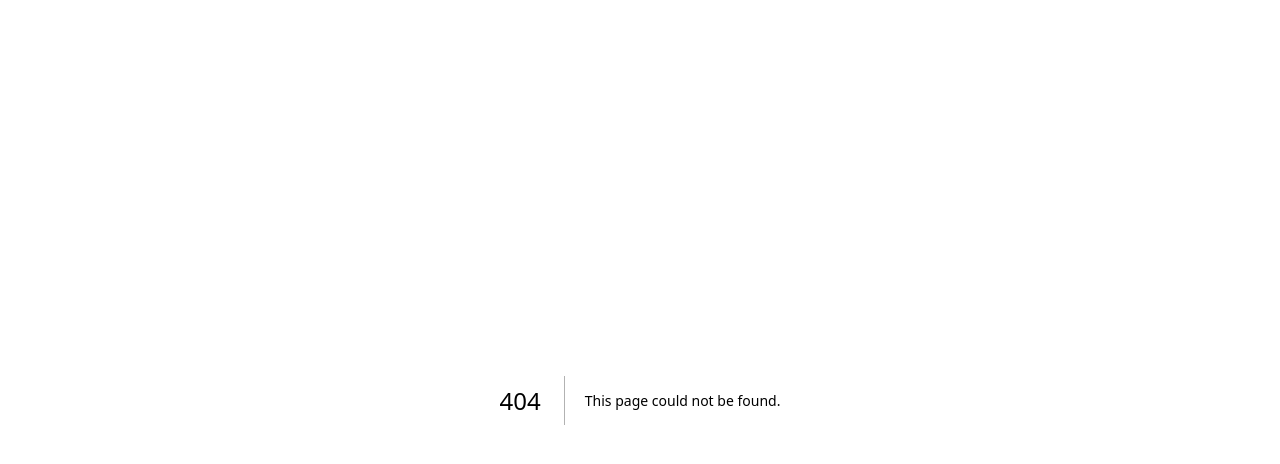
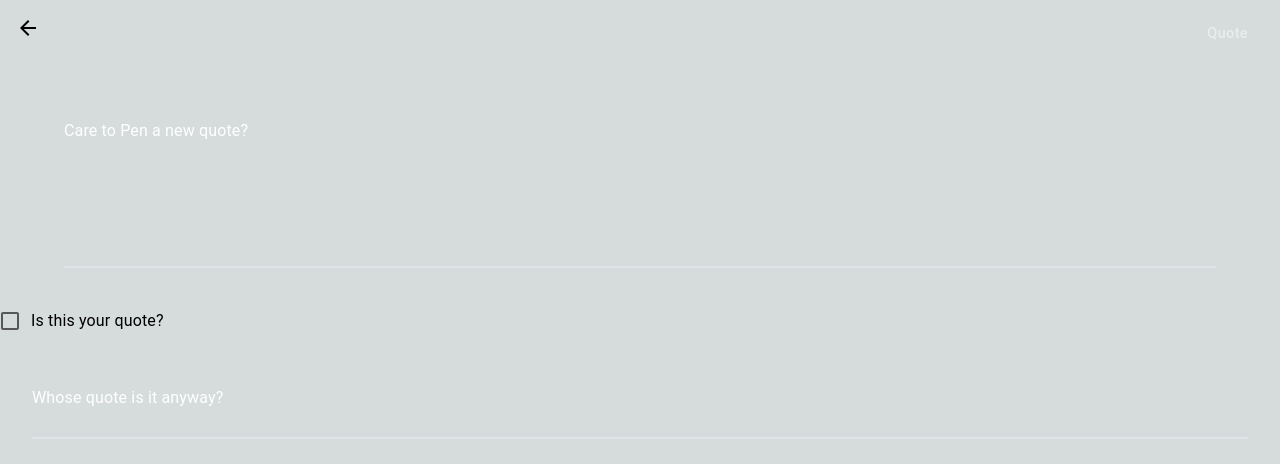
Before and after one commit to brewswain/quoted-code-challenge, a Next.js app: page /quote/new in a window 1280 px wide. Before the commit this address had no page. Shown: the top 464 px of the page. Built offline with nearby package versions, Linux system fonts and the light colour scheme; no server answers; the database is empty; sample sign-in values are in the browser's storage.

Commit message:
Edited routing of new quote page to line up with editing route

```diff
--- a/app/firebase/firestore/quotes/addQuote.ts
+++ b/app/firebase/firestore/quotes/addQuote.ts
@@ -5,7 +5,7 @@ import { v4 as uuid } from "uuid";
 
 import { firestoreDb } from "../..";
 import { Quote } from "./getQuotes";
-import { QuotePayload } from "@/app/new/quote/page";
+import { QuotePayload } from "@/app/quote/new/page";
 
 // The goal here is that we add quote data to TWO separate collections; One would be a `quotes` collection that has every quote's UID listed
 // so that we can populate our entire feed by simply referencing the quotes collection and searching for each quote by said ID. We can also
--- /dev/null
+++ b/app/quote/new/theme.ts
@@ -0,0 +1,49 @@
+import { Theme, createTheme } from "@mui/material";
+
+export const customTheme = (outerTheme: Theme) =>
+  createTheme({
+    palette: {
+      mode: outerTheme.palette.mode,
+    },
+    components: {
+      MuiTextField: {
+        styleOverrides: {
+          root: {
+            "--TextField-brandBorderColor": "#E0E3E7",
+            "--TextField-brandBorderHoverColor": "#B2BAC2",
+            "--TextField-brandBorderFocusedColor": "red",
+            paddingTop: "1rem",
+            color: " white",
+            "& label.Mui-focused": {
+              color: "rgb(var(--icon-button-rgb))",
+            },
+          },
+        },
+      },
+      MuiFormLabel: {
+        styleOverrides: {
+          root: {
+            color: "white",
+          },
+        },
+      },
+      MuiInput: {
+        styleOverrides: {
+          root: {
+            color: "white",
+            fontSize: "1.4rem",
+            paddingLeft: "1rem",
+            "&:before": {
+              borderBottom: "2px solid var(--TextField-brandBorderColor)",
+            },
+            "&:hover:not(.Mui-disabled, .Mui-error):before": {
+              borderBottom: "2px solid var(--TextField-brandBorderHoverColor)",
+            },
+            "&.Mui-focused:after": {
+              borderBottom: "2px solid rgb(var(--icon-button-rgb))",
+            },
+          },
+        },
+      },
+    },
+  });
```
Also changed, not shown: app/quote/new/page.tsx (renamed from app/new/quote/page.tsx).
